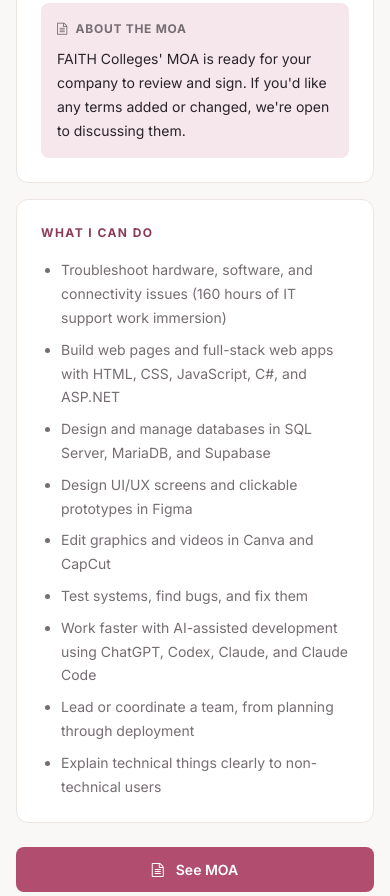
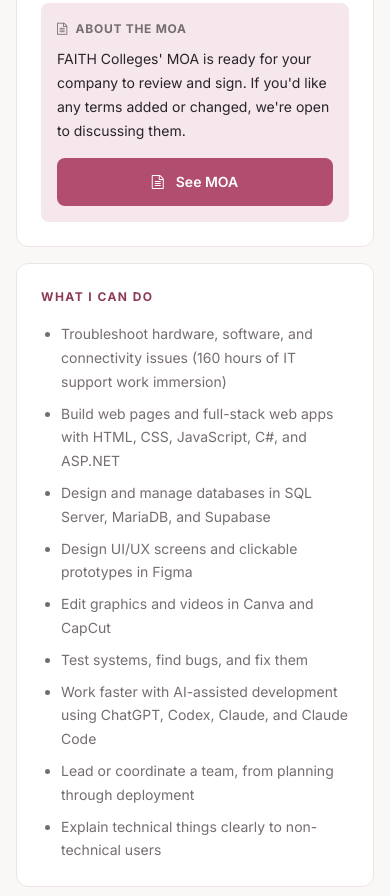
Before and after one commit to DanielaBarranda/DanielaBarranda-Portfolio, a plain HTML site: page index.html in a window 390 px wide. Shown: the part 1969-2865 px from the top of the page. Drawn offline with Linux system fonts and the light colour scheme.

Commit message:
Move See MOA under the MOA note on mobile
On phones the MOA button now sits inside the "About the MOA" note so
it reads right after the explanation; the bottom copy is hidden there.
Desktop keeps the side-by-side actions below the cards.

Co-Authored-By: Claude Opus 5.5 <noreply@anthropic.com>

```diff
--- a/index.html
+++ b/index.html
@@ -197,6 +197,7 @@
                     <div class="ojt-moa-note">
                         <p class="eyebrow eyebrow-muted"><i class="fa fa-file-text-o" aria-hidden="true"></i> About the MOA</p>
                         <p>FAITH Colleges' MOA is ready for your company to review and sign. If you'd like any terms added or changed, we're open to discussing them.</p>
+                        <a href="documents/OJT_MOA_TEMPLATE.pdf" class="btn ojt-moa-btn" target="_blank" rel="noopener"><i class="fa fa-file-text-o" aria-hidden="true"></i> See MOA</a>
                     </div>
                 </article>
 
@@ -217,7 +218,7 @@
             </div>
 
             <div class="ojt-actions">
-                <a href="documents/OJT_MOA_TEMPLATE.pdf" class="btn" target="_blank" rel="noopener"><i class="fa fa-file-text-o" aria-hidden="true"></i> See MOA</a>
+                <a href="documents/OJT_MOA_TEMPLATE.pdf" class="btn ojt-moa-main" target="_blank" rel="noopener"><i class="fa fa-file-text-o" aria-hidden="true"></i> See MOA</a>
                 <a href="#contact" class="btn btn-outline">Contact Me</a>
             </div>
         </section>
--- a/style.css
+++ b/style.css
@@ -1501,6 +1501,11 @@ video {
     margin-right: var(--space-1);
 }
 
+/* Phone-only copy of the MOA button, placed right under the note. */
+.ojt-moa-btn {
+    display: none;
+}
+
 .ojt-list {
     padding-left: var(--space-5);
     font-size: var(--text-sm);
@@ -1949,6 +1954,17 @@ video {
         width: 100%;
     }
 
+    /* MOA button moves up under the MOA note; the bottom copy hides. */
+    .ojt-moa-btn {
+        display: flex;
+        width: 100%;
+        margin-top: var(--space-4);
+    }
+
+    .ojt-moa-main {
+        display: none;
+    }
+
     /* Certificates: thumbnail beside a clean title / issuer / name / link stack. */
     .media-row-cert {
         align-items: flex-start;
```
